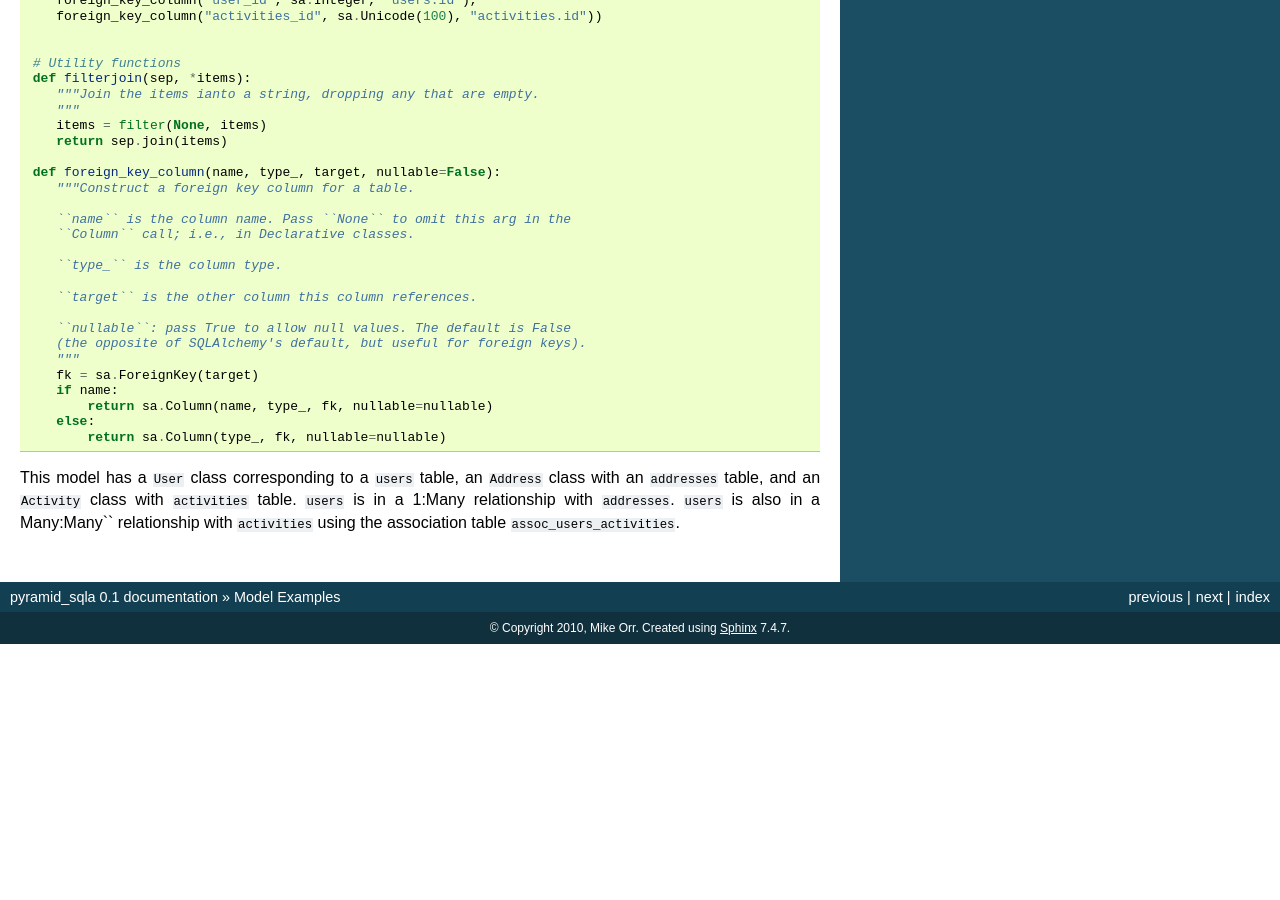
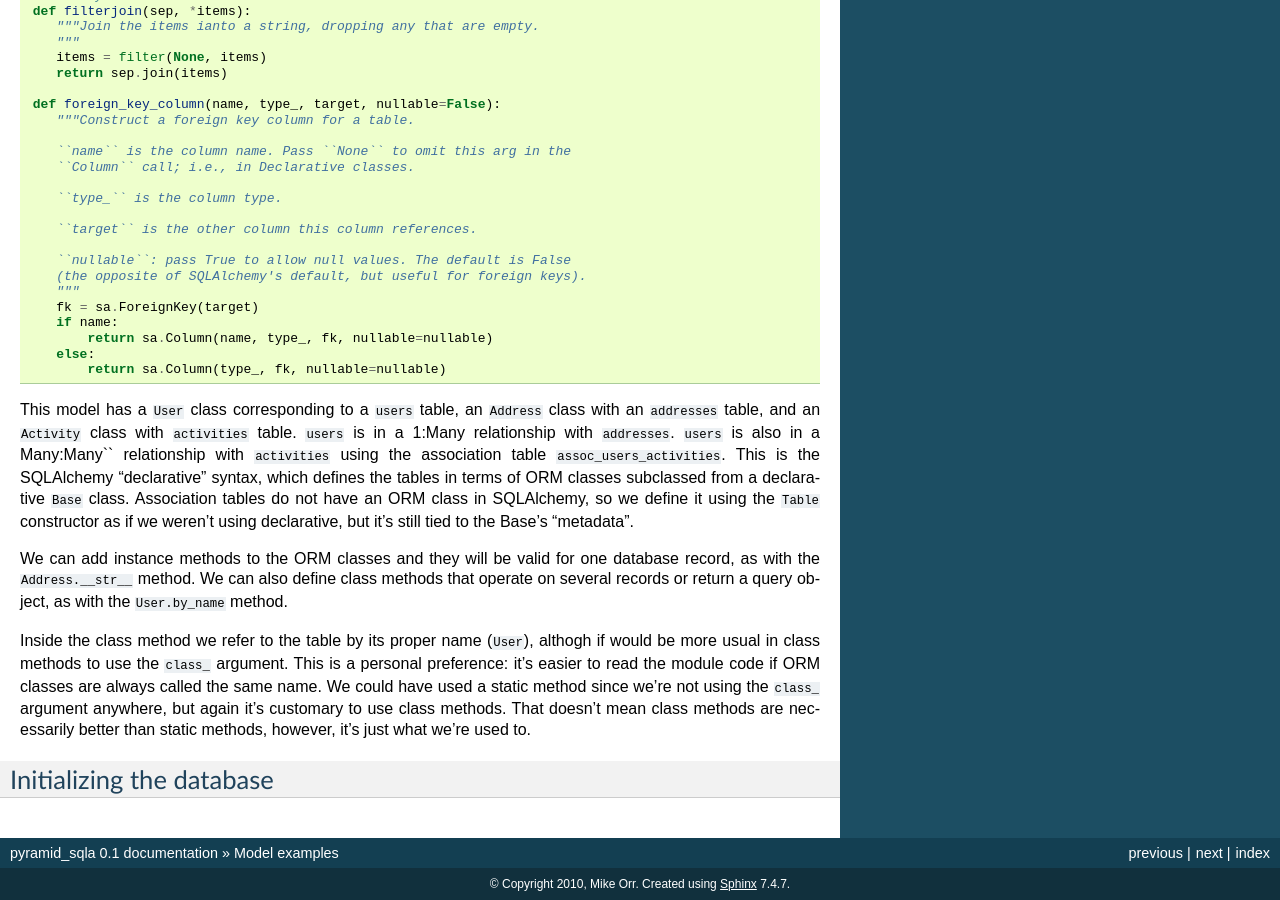
Before and after one commit to Pylons/akhet, a Sphinx documentation site: the page built from docs/model_examples.rst, in a window 1280 px wide and 900 px high, scrolled down 1477 px. Built offline with Sphinx 7.4.7, drawn with Linux system fonts in a browser that asks for light colours; before the commit the page ends 2121 px from its top, so only the background shows below that; some of the changed text lies outside the part shown.

Commit message:
Work so far.

```diff
--- a/docs/application_templates.rst
+++ b/docs/application_templates.rst
@@ -1,2 +1,2 @@
-Application Template Details
+Application template details
 ============================
--- a/docs/manual.rst
+++ b/docs/manual.rst
@@ -1,4 +1,4 @@
-pyramid_sqla Manual
+pyramid_sqla manual
 ===================
 
 **pyramid_sqla** is a SQLAlchemy_ helper for Pyramid_ applications. It provides
--- a/docs/model_examples.rst
+++ b/docs/model_examples.rst
@@ -1,4 +1,4 @@
-Model Examples
+Model examples
 ==============
 
 This chapter gives some examples for writing your application models. These are
@@ -26,15 +23,16 @@
         name = sa.Column(sa.Unicode(100), nullable=False)
         email = sa.Column(sa.Unicode(100), nullable=False)
 
-This model defines one ORM class ``User`` corresponding to a database table
-``users``.
+This model has one ORM class, ``User`` corresponding to a database table
+``users``. The table has three columns: ``id``, ``name``, and ``user``.  ::
+
 
 A three-table model
 -------------------
 
-We can expand this to a three-table model for a medium-sized
-application. (This example requires Python >= 2.6 due to the string ``.format``
-method. Older versions use the "%" operator instead.) ::
+We can expand the above into a three-table model suitable for a medium-sized
+application. (This example uses the string ``.format`` method introduced in
+Python 2.6. In older versions, use the ``%`` operator instead.) ::
 
     import pyramid_sqla as psa
     import sqlalchemy as sa
@@ -122,3 +120,24 @@
 class with ``activities`` table.  ``users`` is in a 1:Many relationship with
 ``addresses``.  ``users`` is also in a Many:Many`` relationship with
 ``activities`` using the association table ``assoc_users_activities``.
+This is the SQLAlchemy "declarative" syntax, which defines the tables in terms of
+ORM classes subclassed from a declarative ``Base`` class. Association tables do
+not have an ORM class in SQLAlchemy, so we define it using the ``Table``
+constructor as if we weren't using declarative, but it's still tied to the
+Base's "metadata".
+
+We can add instance methods to the ORM classes and they will be valid for one
+database record, as with the ``Address.__str__`` method. We can also define
+class methods that operate on several records or return a query object, as with
+the ``User.by_name`` method.
+
+Inside the class method we refer to the table by its proper name (``User``),
+althogh if would be more usual in class methods to use the ``class_`` argument.
+This is a personal preference: it's easier to read the module code if ORM
+classes are always called the same name. We could have used a static method
+since we're not using the ``class_`` argument anywhere, but again it's
+customary to use class methods. That doesn't mean class methods are necessarily
+better than static methods, however, it's just what we're used to.
+
+Initializing the database
+-------------------------
```
Also changed, not shown: other parts of docs/model_examples.rst (+0 -3 lines).
